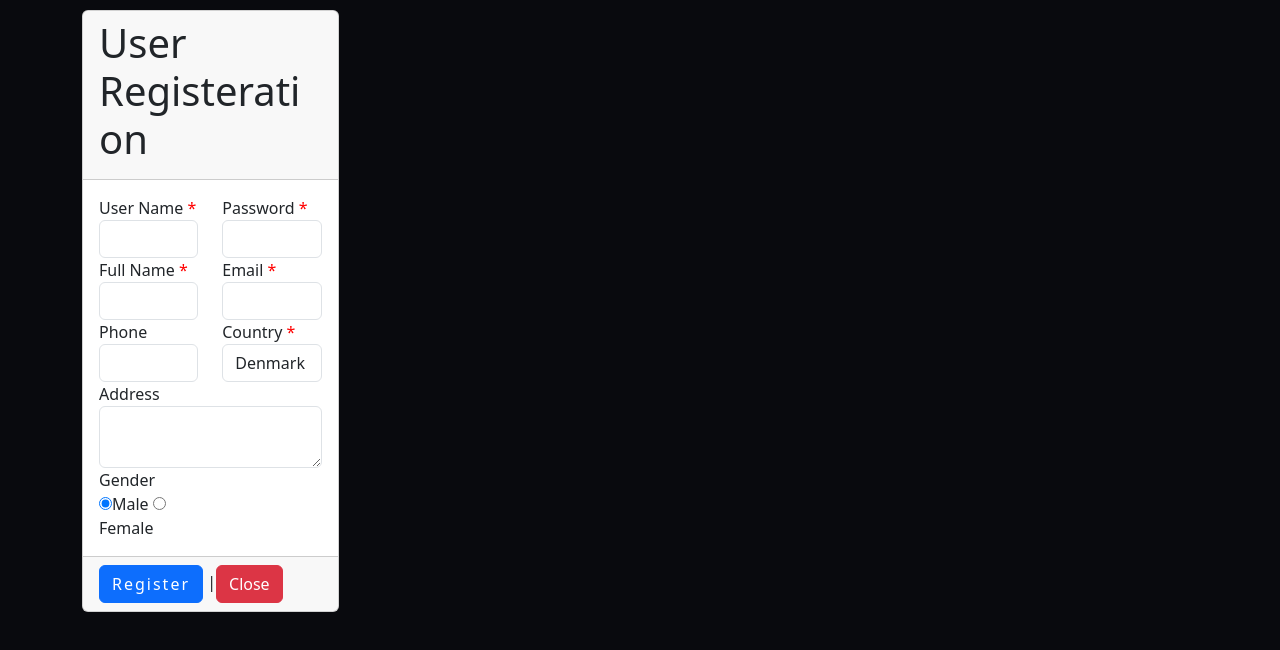
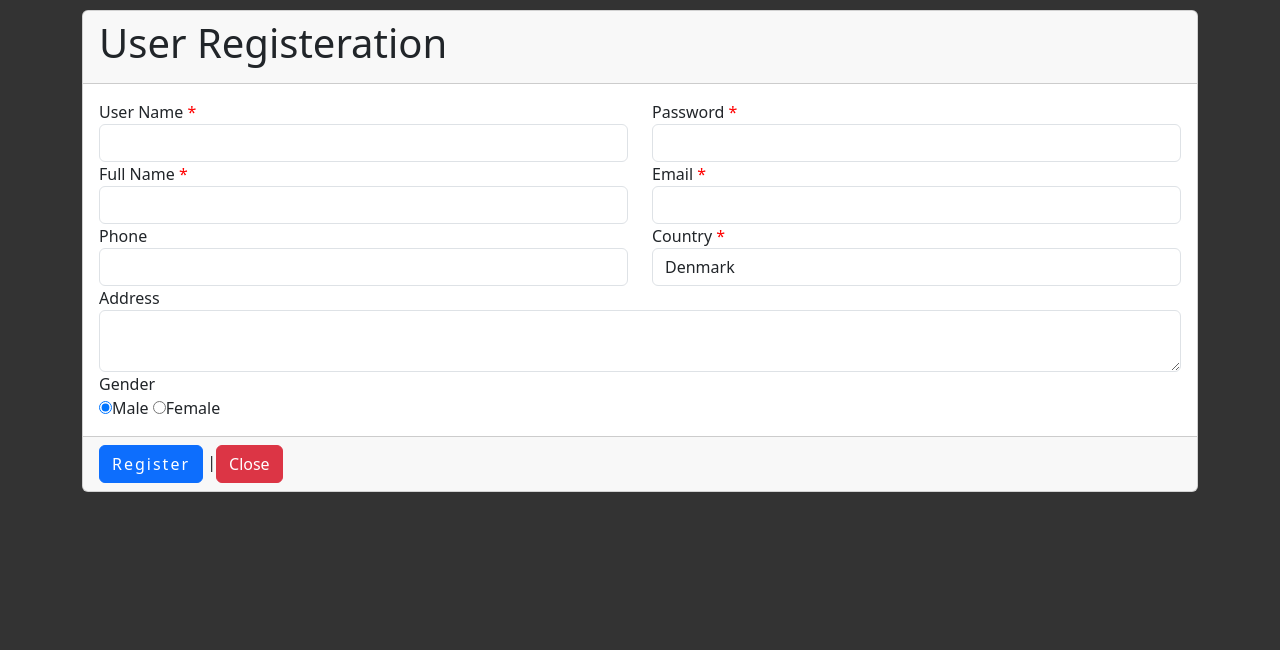
Before and after one commit to sami970/moviesapp, a React (Create React App) app: page /register in a window 1280 px wide. Shown: the top 650 px of the page. Built offline with nearby package versions, Linux system fonts and the light colour scheme.

Commit message:
user experience refinement

```diff
--- a/src/App.css
+++ b/src/App.css
@@ -1,6 +1,6 @@
 .App {
   text-align: left;
-  background-color: #090A0E;
+  background-color: #333333;
 }
 .ma.Backgroundvideo {
   width: 100%;
@@ -8,7 +8,7 @@
 }
 
 body {
-  background-color: #090A0E;
+  background-color: #333333;
   color: #ffffff;
 }
 .login{
@@ -25,7 +25,7 @@ body {
 }
 .favorits{
   min-height: 100vh;
-  background-color: #090A0E;
+  background-color: #333333;
 }
 
 @media (prefers-reduced-motion: no-preference) {
@@ -35,7 +35,7 @@ body {
 }
 
 .App-header {
-  background-color: #090A0E;
+  background-color: #333333;
   min-height: 100vh;
   display: flex;
   flex-direction: column;
@@ -54,7 +54,7 @@ body {
 }
 .header{
   width: 100%;
-  background-color: #090A0E;
+  background-color: #333333;
   color: #fff;
   padding: 1%;
 }
@@ -70,7 +70,7 @@ app-check{
 }
 .header{
   width: 100%;
-  background-color: rgb(9, 0, 0);
+  background-color: #333333;
   color: #fff;
   padding: 1%;
 }
@@ -134,14 +134,11 @@ h1 {
 }
 
 .container {
-  background-color: #090A0E;
+  background-color: #333333;
   padding-top: 10px;
-  padding-bottom: 80px;
-  display: grid;
-  grid-template-columns: 1fr 1fr 1fr 1fr;
-  gap: 30px;
+  display: flex;
   color: #fff;
-
+  justify-content: center;
 }
 button {
   margin: 20px 0;
@@ -154,7 +151,7 @@ button {
   transition: box-shadow 0.2s;
   text-transform: uppercase;
   letter-spacing: 2px;
-  border: 1px solid #090A0E;
+  border: 1px solid #333333;
 }
 
 .button:hover {
```
